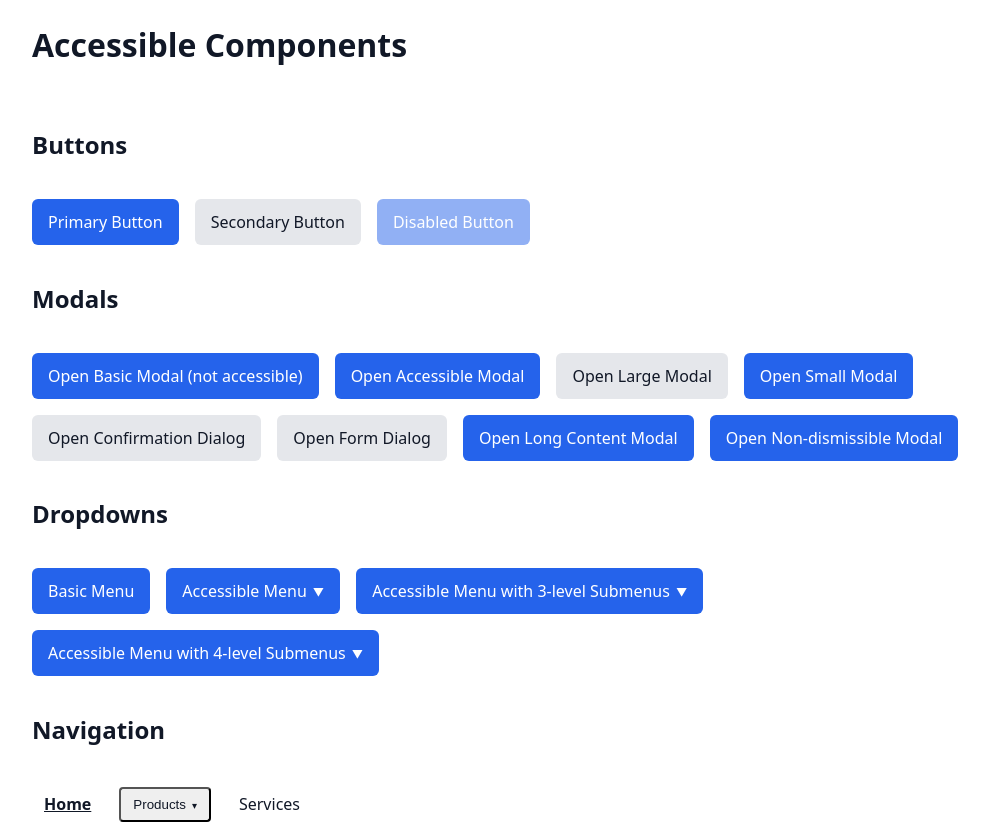
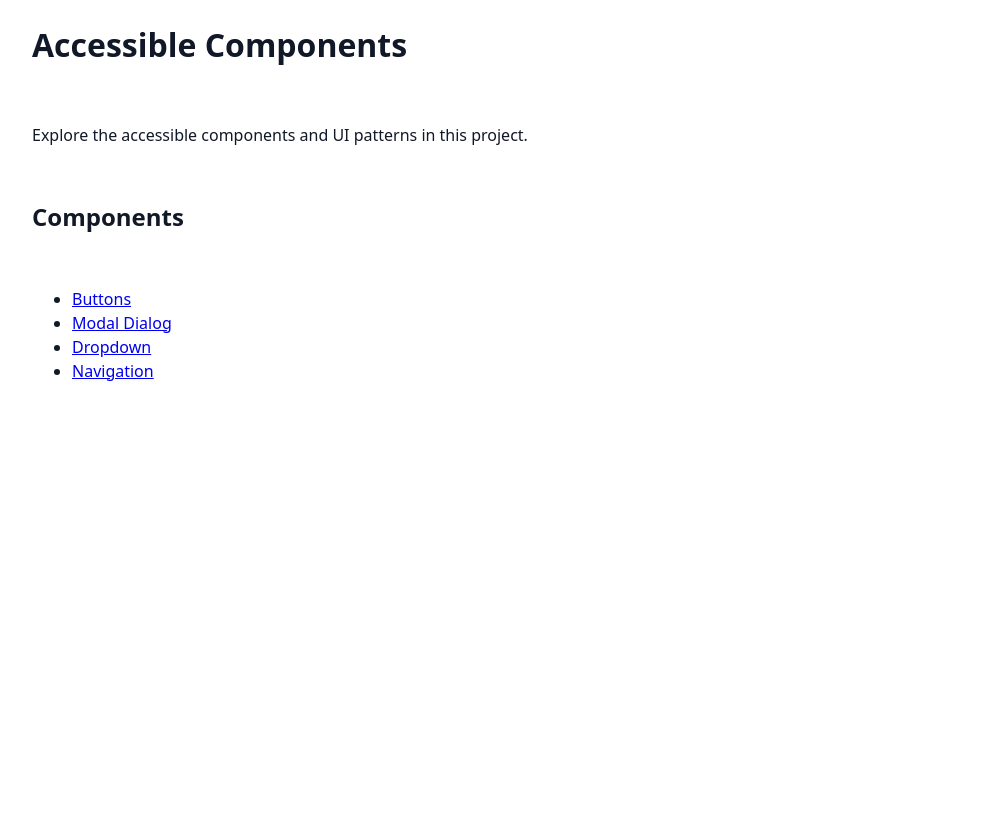
Before and after one commit to rpcorr/accessible-templates, a React (Vite) app: page / in a window 1280 px wide. Shown: the whole page, without its empty margins (82-1071 px from the left). After the commit the page ends 800 px from the top, so only its background shows below. Built offline with nearby package versions, Linux system fonts and the light colour scheme.

Commit message:
feat: add individual component example pages

```diff
--- a/src/App.tsx
+++ b/src/App.tsx
@@ -1,22 +1,40 @@
-import {
-  ButtonExamples,
-  ModalExamples,
-  DropdownExamples,
-  NavigationExamples,
-} from './examples';
+import { HomePage } from './pages/HomePage';
+import { ButtonsPage } from './pages/ButtonsPage';
+import { ModalPage } from './pages/ModalPage';
+import { DropdownPage } from './pages/DropdownPage';
+import { NavigationPage } from './pages/NavigationPage';
 
 function App() {
+  const path = window.location.pathname;
+
+  let page;
+
+  switch (path) {
+    case '/buttons':
+      page = <ButtonsPage />;
+      break;
+
+    case '/modal':
+      page = <ModalPage />;
+      break;
+
+    case '/dropdown':
+      page = <DropdownPage />;
+      break;
+
+    case '/navigation':
+      page = <NavigationPage />;
+      break;
+
+    default:
+      page = <HomePage />;
+  }
+
   return (
     <main className="container stack">
       <h1>Accessible Components</h1>
 
-      <ButtonExamples />
-
-      <ModalExamples />
-
-      <DropdownExamples />
-
-      <NavigationExamples />
+      {page}
     </main>
   );
 }
--- /dev/null
+++ b/src/components/PageBackLink.tsx
@@ -0,0 +1,7 @@
+export function PageBackLink() {
+  return (
+    <p>
+      <a href="/">← Back to Components</a>
+    </p>
+  );
+}
--- /dev/null
+++ b/src/pages/ButtonsPage.tsx
@@ -0,0 +1,11 @@
+import { PageBackLink } from '../components/PageBackLink';
+import { ButtonExamples } from '../examples';
+
+export function ButtonsPage() {
+  return (
+    <>
+      <PageBackLink />
+      <ButtonExamples />
+    </>
+  );
+}
--- /dev/null
+++ b/src/pages/DropdownPage.tsx
@@ -0,0 +1,11 @@
+import { PageBackLink } from '../components/PageBackLink';
+import { DropdownExamples } from '../examples';
+
+export function DropdownPage() {
+  return (
+    <>
+      <PageBackLink />
+      <DropdownExamples />
+    </>
+  );
+}
--- /dev/null
+++ b/src/pages/HomePage.tsx
@@ -0,0 +1,24 @@
+export function HomePage() {
+  return (
+    <>
+      <p>Explore the accessible components and UI patterns in this project.</p>
+
+      <h2>Components</h2>
+
+      <ul>
+        <li>
+          <a href="/buttons">Buttons</a>
+        </li>
+        <li>
+          <a href="/modal">Modal Dialog</a>
+        </li>
+        <li>
+          <a href="/dropdown">Dropdown</a>
+        </li>
+        <li>
+          <a href="/navigation">Navigation</a>
+        </li>
+      </ul>
+    </>
+  );
+}
--- /dev/null
+++ b/src/pages/ModalPage.tsx
@@ -0,0 +1,11 @@
+import { PageBackLink } from '../components/PageBackLink';
+import { ModalExamples } from '../examples';
+
+export function ModalPage() {
+  return (
+    <>
+      <PageBackLink />
+      <ModalExamples />
+    </>
+  );
+}
--- /dev/null
+++ b/src/pages/NavigationPage.tsx
@@ -0,0 +1,11 @@
+import { PageBackLink } from '../components/PageBackLink';
+import { NavigationExamples } from '../examples';
+
+export function NavigationPage() {
+  return (
+    <>
+      <PageBackLink />
+      <NavigationExamples />
+    </>
+  );
+}
```
